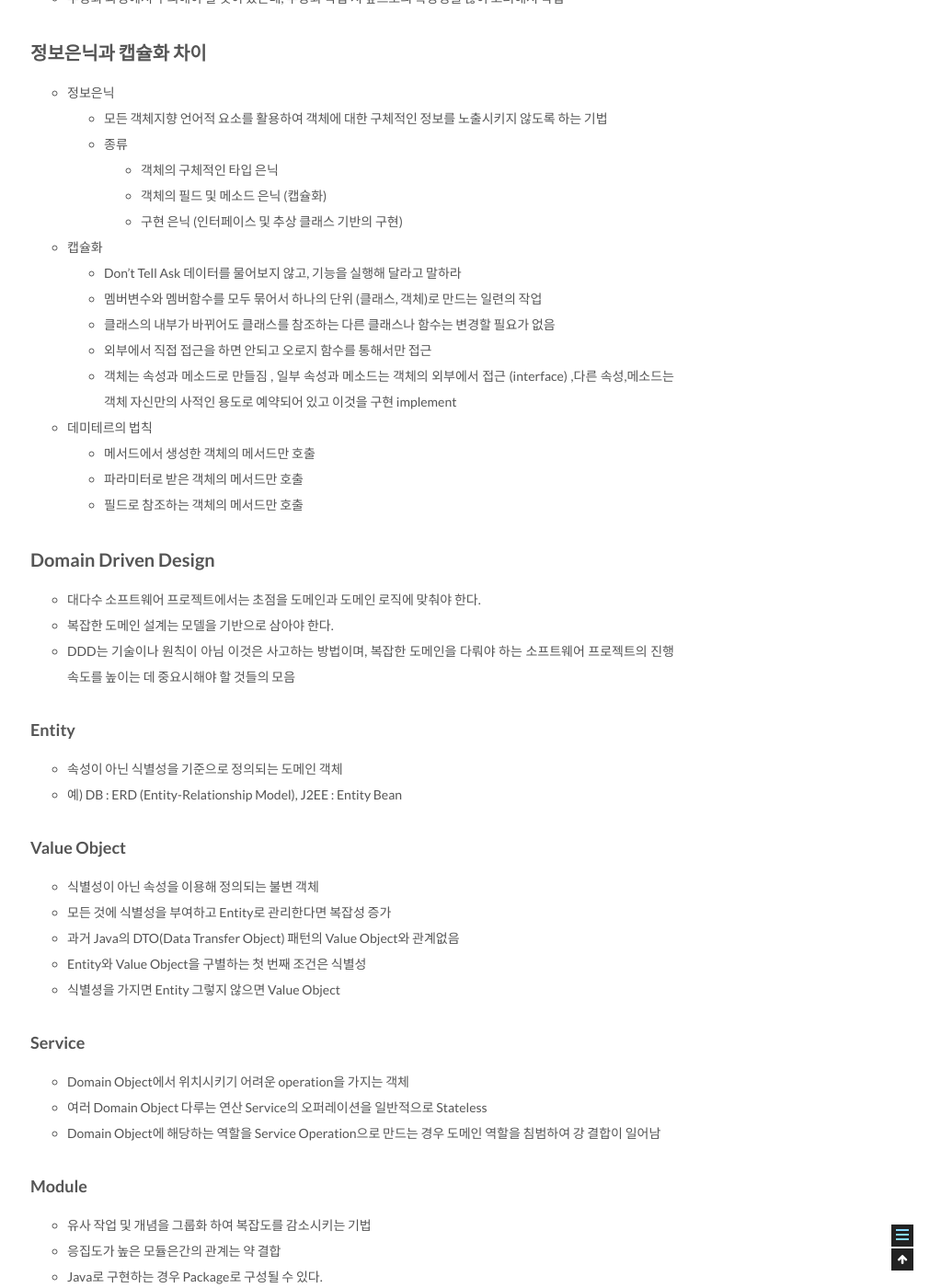
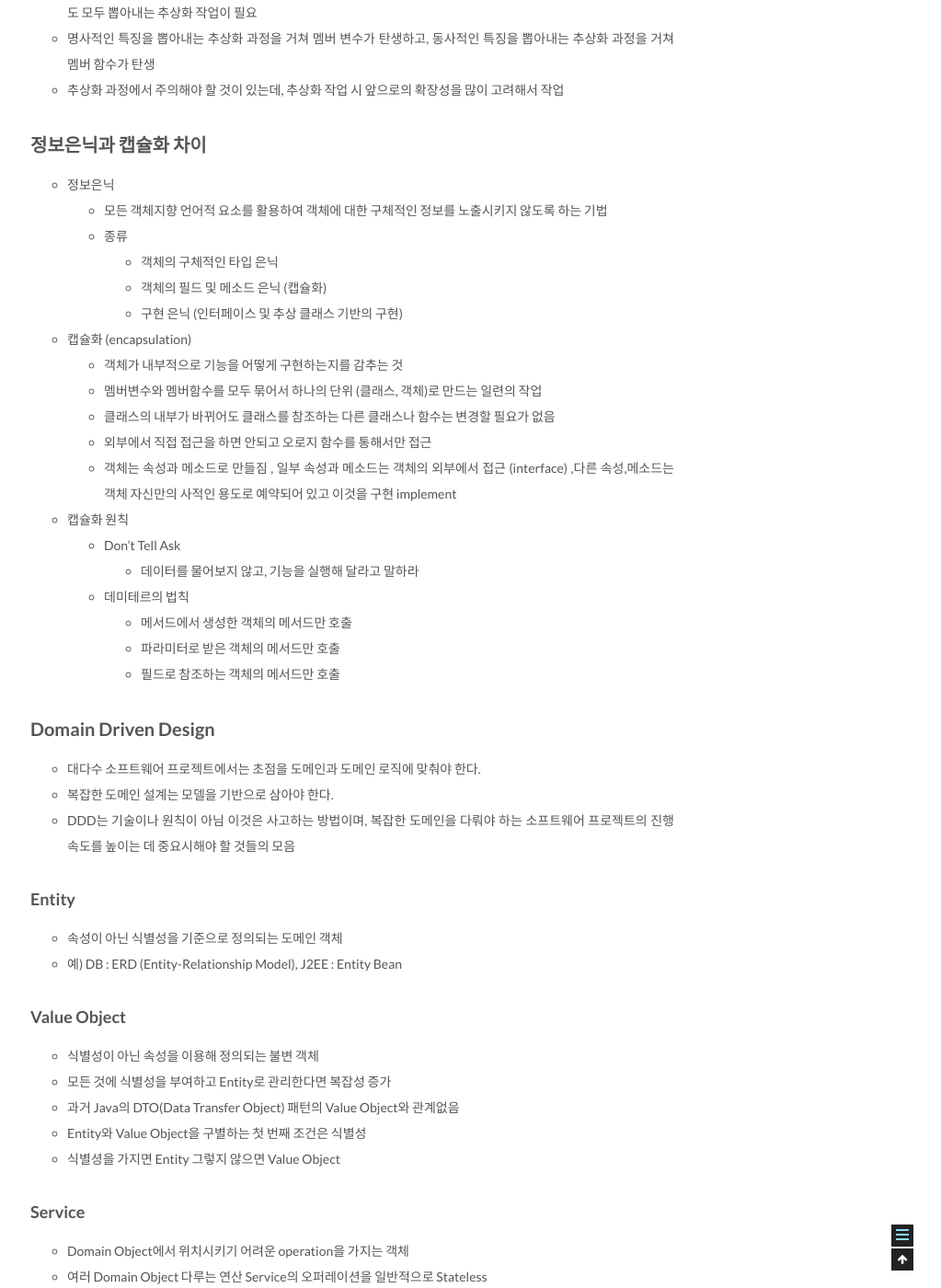
Before and after one commit to csj4032/csj4032.github.io, a Jekyll site: the page built from _posts/2018-02-19-Java_Developer_Interview.md, in a window 1280 px wide and 1400 px high, scrolled down 17055 px. Shown: the whole window at 92% size, without its empty margins (257-1280 px from the left). Built offline with Jekyll 4.4.1, drawn with Linux system fonts in a browser that asks for light colours; some of the changed text lies outside the part shown.

Commit message:
Java Developer Interview 포스팅 수정

```diff
--- a/_posts/2018-02-19-Java_Developer_Interview.md
+++ b/_posts/2018-02-19-Java_Developer_Interview.md
@@ -407,6 +407,9 @@ public class Dispatch{
 
 ## OOP
 
+### 객체(Object)
+* 객체는 데이터와 그 데이터를 조작하는 프로시저(오퍼레이션, 메서드, 함수)로 구성
+
 ## AOP
 
 ## 디자인패턴
@@ -443,17 +446,19 @@ public class Dispatch{
     * 객체의 구체적인 타입 은닉
     * 객체의 필드 및 메소드 은닉 (캡슐화)
     * 구현 은닉 (인터페이스 및 추상 클래스 기반의 구현)
-* 캡슐화
-  * Don't Tell Ask 데이터를 물어보지 않고, 기능을 실행해 달라고 말하라
+* 캡슐화 (encapsulation)
+  * 객체가 내부적으로 기능을 어떻게 구현하는지를 감추는 것
   * 멤버변수와 멤버함수를 모두 묶어서 하나의 단위 (클래스, 객체)로 만드는 일련의 작업
   * 클래스의 내부가 바뀌어도 클래스를 참조하는 다른 클래스나 함수는 변경할 필요가 없음
   * 외부에서 직접 접근을 하면 안되고 오로지 함수를 통해서만 접근
   * 객체는 속성과 메소드로 만들짐 , 일부 속성과 메소드는 객체의 외부에서 접근 (interface) ,다른 속성,메소드는 객체 자신만의 사적인 용도로 예약되어 있고 이것을 구현 implement
-
-* 데미테르의 법칙
-  * 메서드에서 생성한 객체의 메서드만 호출
-  * 파라미터로 받은 객체의 메서드만 호출
-  * 필드로 참조하는 객체의 메서드만 호출
+* 캡슐화 원칙
+  * Don't Tell Ask
+    * 데이터를 물어보지 않고, 기능을 실행해 달라고 말하라
+  * 데미테르의 법칙
+    * 메서드에서 생성한 객체의 메서드만 호출
+    * 파라미터로 받은 객체의 메서드만 호출
+    * 필드로 참조하는 객체의 메서드만 호출
 
 ## Domain Driven Design
 * 대다수 소프트웨어 프로젝트에서는 초점을 도메인과 도메인 로직에 맞춰야 한다.
```
